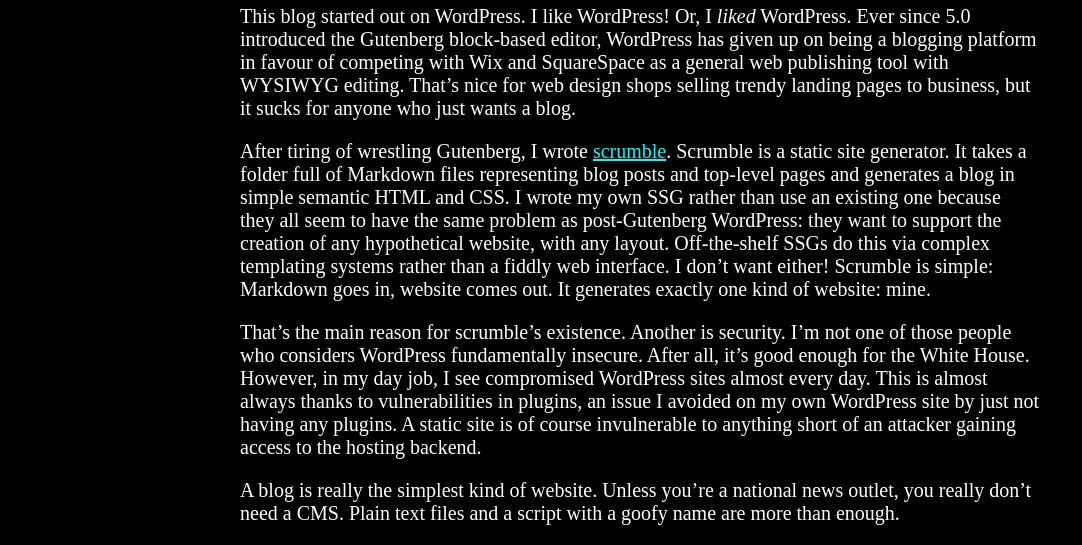
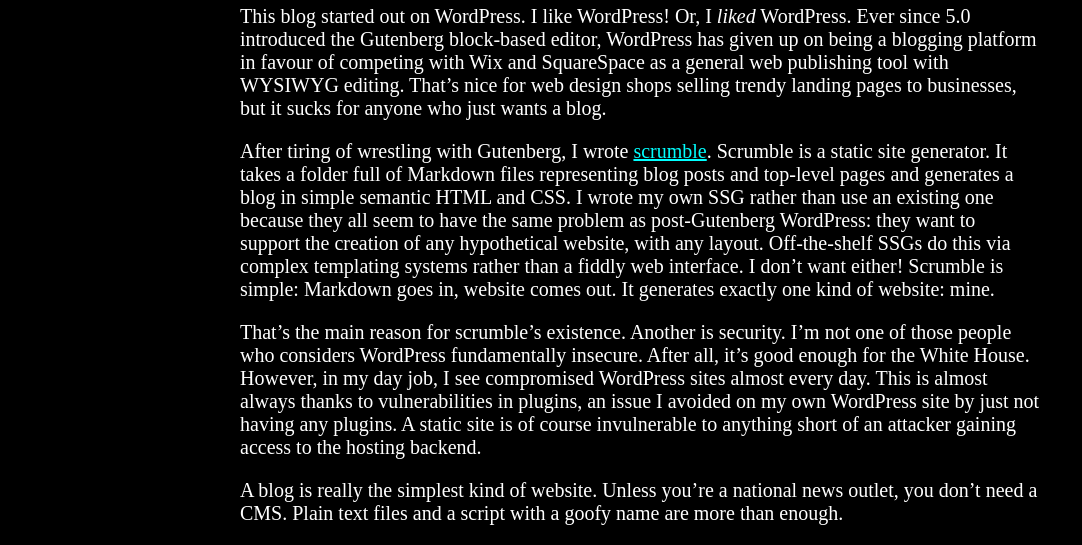
Before and after one commit to Midnight-Salmon/midnight-salmon.github.io, a plain HTML site: page staticblog.html in a window 1280 px wide. Shown: the part 407-952 px from the top of the page, without its empty margins (0-1082 px from the left). Drawn offline with Linux system fonts and the light colour scheme.

Commit message:
Fixed typos.

```diff
--- a/staticblog.html
+++ b/staticblog.html
@@ -22,9 +22,9 @@
 block-based editor, WordPress has given up on being a blogging platform
 in favour of competing with Wix and SquareSpace as a general web
 publishing tool with WYSIWYG editing. That’s nice for web design shops
-selling trendy landing pages to business, but it sucks for anyone who
+selling trendy landing pages to businesses, but it sucks for anyone who
 just wants a blog.</p>
-<p>After tiring of wrestling Gutenberg, I wrote <a
+<p>After tiring of wrestling with Gutenberg, I wrote <a
 href="https://github.com/Midnight-Salmon/scrumble">scrumble</a>.
 Scrumble is a static site generator. It takes a folder full of Markdown
 files representing blog posts and top-level pages and generates a blog
@@ -44,8 +44,8 @@ on my own WordPress site by just not having any plugins. A static site
 is of course invulnerable to anything short of an attacker gaining
 access to the hosting backend.</p>
 <p>A blog is really the simplest kind of website. Unless you’re a
-national news outlet, you really don’t need a CMS. Plain text files and
-a script with a goofy name are more than enough.</p>
+national news outlet, you don’t need a CMS. Plain text files and a
+script with a goofy name are more than enough.</p>
 </main>
 <footer>
 <p>© 2025 Midnight Salmon.</p>
```
Also changed, not shown: 5 other files.
